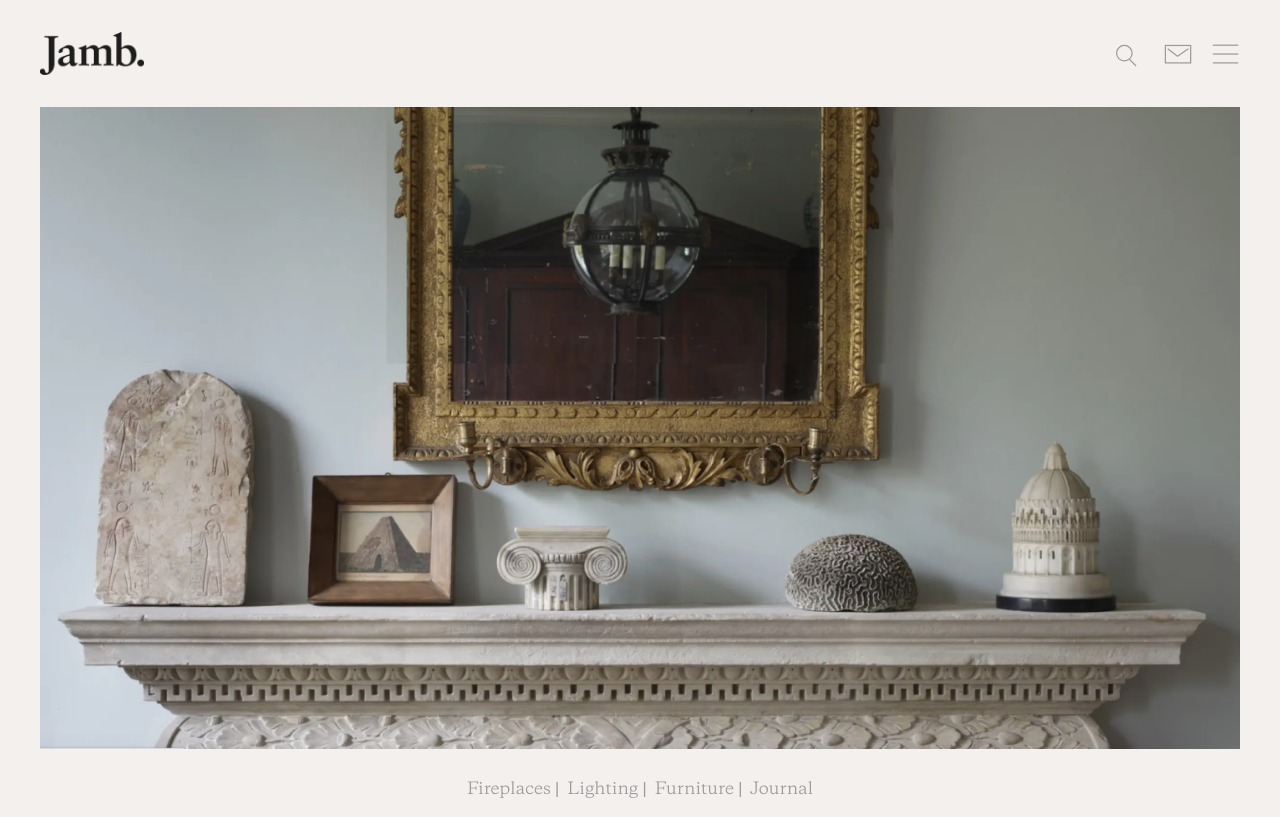
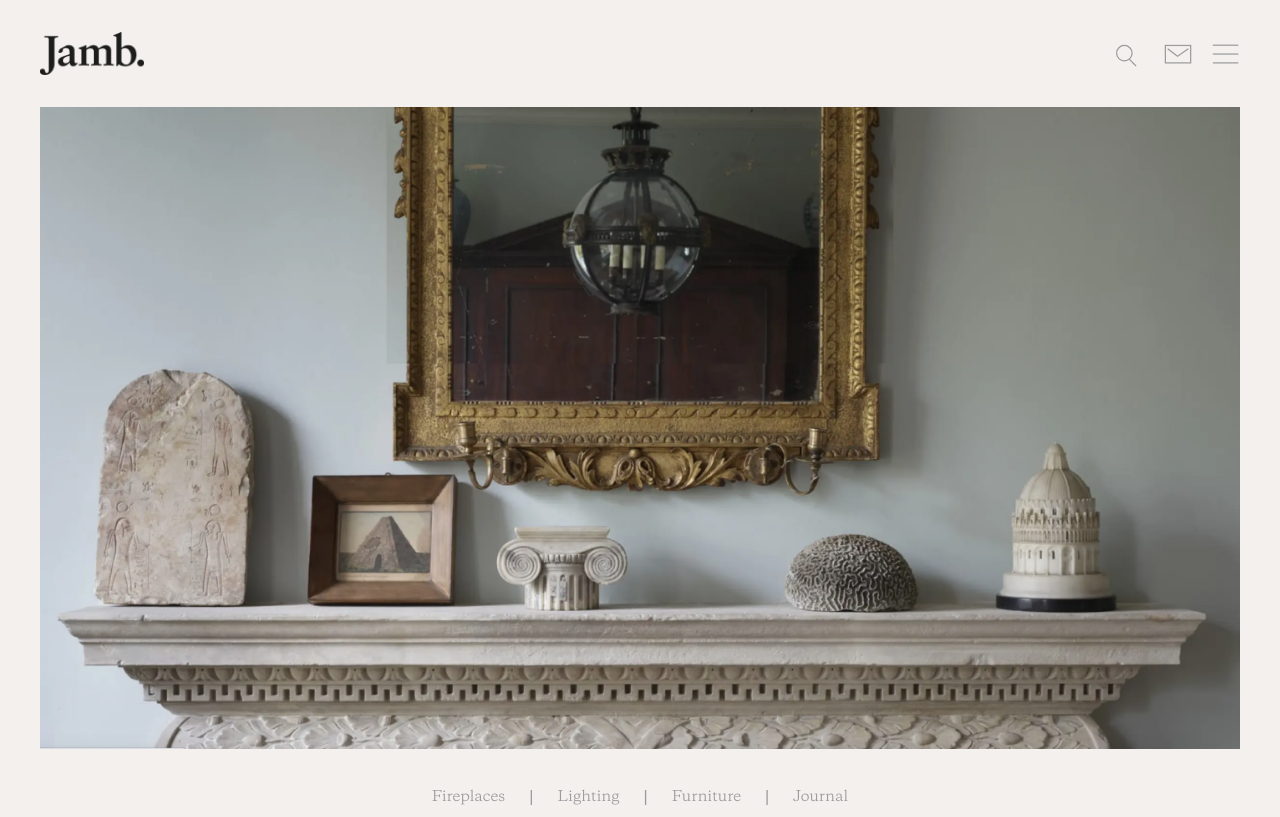
Before and after one commit to purohitdheeraj/jamb-web, a Next.js app: page / in a window 1280 px wide. Built offline with nearby package versions, Linux system fonts and the light colour scheme.

Commit message:
ui : link

```diff
--- a/package.json
+++ b/package.json
@@ -9,6 +9,7 @@
     "lint": "next lint"
   },
   "dependencies": {
+    "@radix-ui/react-slot": "^1.1.1",
     "class-variance-authority": "^0.7.1",
     "clsx": "^2.1.1",
     "lucide-react": "^0.473.0",
--- a/src/components/hero.tsx
+++ b/src/components/hero.tsx
@@ -1,6 +1,6 @@
 'use client';
 import Image from "next/image";
-import Link from "next/link";
+import { Button } from "./ui/button";
 
 
 const Hero = () => {
@@ -15,13 +15,15 @@
   className="block w-full max-h-[768px] min-h-[320px] object-cover"
 />
 
-
       <div>
         <ul className="flex items-center gap-x-2 text-secondary-foreground flex-wrap leading-6">
-            <li><Link href="#fireplaces">Fireplaces |</Link></li>
-            <li><Link href="#lighting">Lighting |</Link></li>
-            <li><Link href="#furniture">Furniture |</Link></li>
-            <li><Link href="#journal">Journal</Link></li>
+            <li><Button variant='link'>Fireplaces</Button></li>
+            <li>|</li>
+            <li><Button variant='link' >Lighting</Button></li>
+            <li>|</li>
+            <li><Button variant='link' >Furniture</Button></li>
+            <li>|</li>
+            <li><Button variant='link' >Journal</Button></li>
         </ul>
       </div>
     </main>
--- /dev/null
+++ b/src/components/ui/button.tsx
@@ -0,0 +1,56 @@
+import * as React from "react"
+import { Slot } from "@radix-ui/react-slot"
+import { cva, type VariantProps } from "class-variance-authority"
+
+import { cn } from "@/lib/utils"
+
+const buttonVariants = cva(
+  "inline-flex items-center justify-center gap-2 whitespace-nowrap rounded-md text-sm font-medium ring-offset-background transition-colors focus-visible:outline-none focus-visible:ring-2 focus-visible:ring-ring focus-visible:ring-offset-2 disabled:pointer-events-none disabled:opacity-50 [&_svg]:pointer-events-none [&_svg]:size-4 [&_svg]:shrink-0",
+  {
+    variants: {
+      variant: {
+        default: "bg-primary text-primary-foreground hover:bg-primary/90",
+        destructive:
+          "bg-destructive text-destructive-foreground hover:bg-destructive/90",
+        outline:
+          "border border-input bg-background hover:bg-accent hover:text-accent-foreground",
+        secondary:
+          "bg-secondary text-secondary-foreground hover:bg-secondary/80",
+        ghost: "hover:bg-accent hover:text-accent-foreground",
+        link: "text-secondary-foreground underline-offset-4 hover:text-foreground ",
+      },
+      size: {
+        default: "h-10 px-4 py-2",
+        sm: "h-9 rounded-md px-3",
+        lg: "h-11 rounded-md px-8",
+        icon: "h-10 w-10",
+      },
+    },
+    defaultVariants: {
+      variant: "default",
+      size: "default",
+    },
+  }
+)
+
+export interface ButtonProps
+  extends React.ButtonHTMLAttributes<HTMLButtonElement>,
+    VariantProps<typeof buttonVariants> {
+  asChild?: boolean
+}
+
+const Button = React.forwardRef<HTMLButtonElement, ButtonProps>(
+  ({ className, variant, size, asChild = false, ...props }, ref) => {
+    const Comp = asChild ? Slot : "button"
+    return (
+      <Comp
+        className={cn(buttonVariants({ variant, size, className }))}
+        ref={ref}
+        {...props}
+      />
+    )
+  }
+)
+Button.displayName = "Button"
+
+export { Button, buttonVariants }
```
Also changed, not shown: 1 other file (tests, documents, lock files or other folders).
